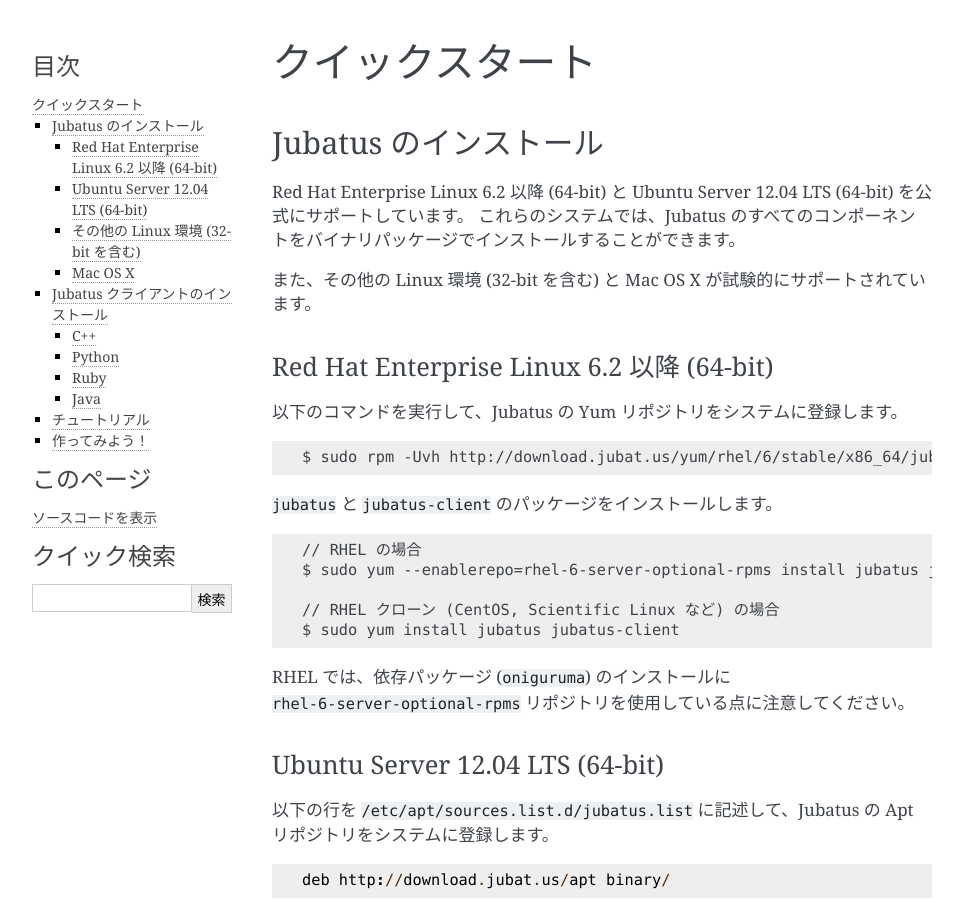
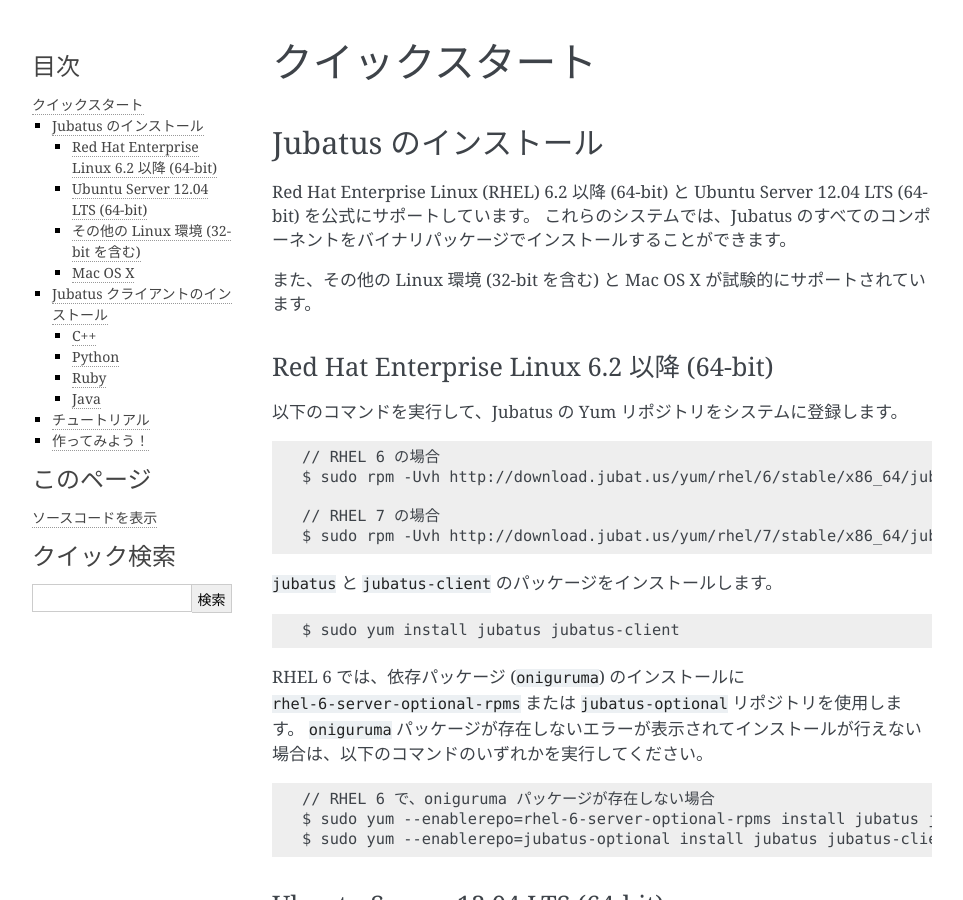
Before and after one commit to jubatus/website, a Sphinx documentation site: the page built from source/ja/quickstart.rst, in a window 1280 px wide and 900 px high. Shown: the whole window, without its empty margins (148-1111 px from the left). Built offline with Sphinx 7.4.7, drawn with Linux system fonts in a browser that asks for light colours; the version number could not be read and is left out.

Commit message:
add information regarding RHEL 7 rpm installation

```diff
--- a/source/ja/quickstart.rst
+++ b/source/ja/quickstart.rst
@@ -5,7 +5,7 @@
 Jubatus のインストール
 ----------------------
 
-Red Hat Enterprise Linux 6.2 以降 (64-bit) と Ubuntu Server 12.04 LTS (64-bit) を公式にサポートしています。
+Red Hat Enterprise Linux (RHEL) 6.2 以降 (64-bit) と Ubuntu Server 12.04 LTS (64-bit) を公式にサポートしています。
 これらのシステムでは、Jubatus のすべてのコンポーネントをバイナリパッケージでインストールすることができます。
 
 また、その他の Linux 環境 (32-bit を含む) と Mac OS X が試験的にサポートされています。
@@ -17,19 +17,26 @@
 
 ::
 
+  // RHEL 6 の場合
   $ sudo rpm -Uvh http://download.jubat.us/yum/rhel/6/stable/x86_64/jubatus-release-6-1.el6.x86_64.rpm
+
+  // RHEL 7 の場合
+  $ sudo rpm -Uvh http://download.jubat.us/yum/rhel/7/stable/x86_64/jubatus-release-7-1.el6.x86_64.rpm
 
 ``jubatus`` と ``jubatus-client`` のパッケージをインストールします。
 
 ::
 
-  // RHEL の場合
-  $ sudo yum --enablerepo=rhel-6-server-optional-rpms install jubatus jubatus-client
-
-  // RHEL クローン (CentOS, Scientific Linux など) の場合
   $ sudo yum install jubatus jubatus-client
 
-RHEL では、依存パッケージ (``oniguruma``) のインストールに ``rhel-6-server-optional-rpms`` リポジトリを使用している点に注意してください。
+RHEL 6 では、依存パッケージ (``oniguruma``) のインストールに ``rhel-6-server-optional-rpms`` または ``jubatus-optional`` リポジトリを使用します。
+``oniguruma`` パッケージが存在しないエラーが表示されてインストールが行えない場合は、以下のコマンドのいずれかを実行してください。
+
+::
+
+  // RHEL 6 で、oniguruma パッケージが存在しない場合
+  $ sudo yum --enablerepo=rhel-6-server-optional-rpms install jubatus jubatus-client
+  $ sudo yum --enablerepo=jubatus-optional install jubatus jubatus-client
 
 Ubuntu Server 12.04 LTS (64-bit)
 ~~~~~~~~~~~~~~~~~~~~~~~~~~~~~~~~
```
Also changed, not shown: source/en/quickstart.rst (+13 -6 lines).
